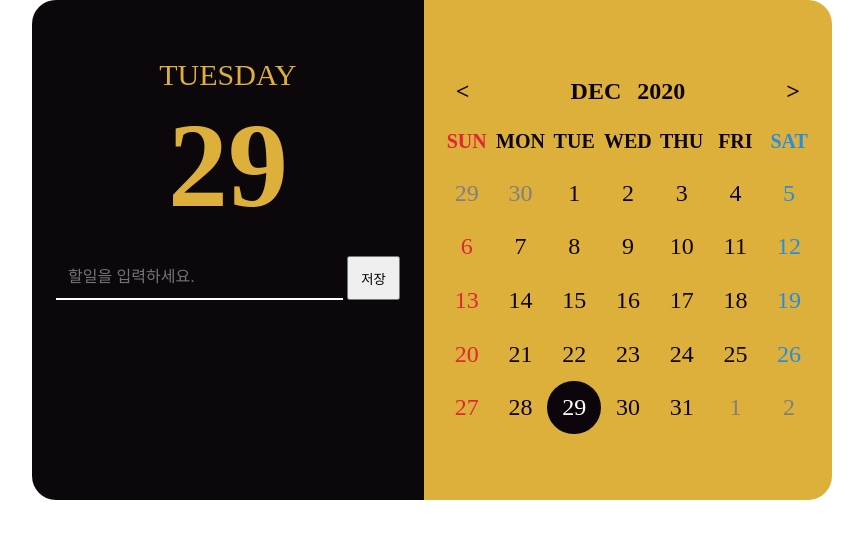
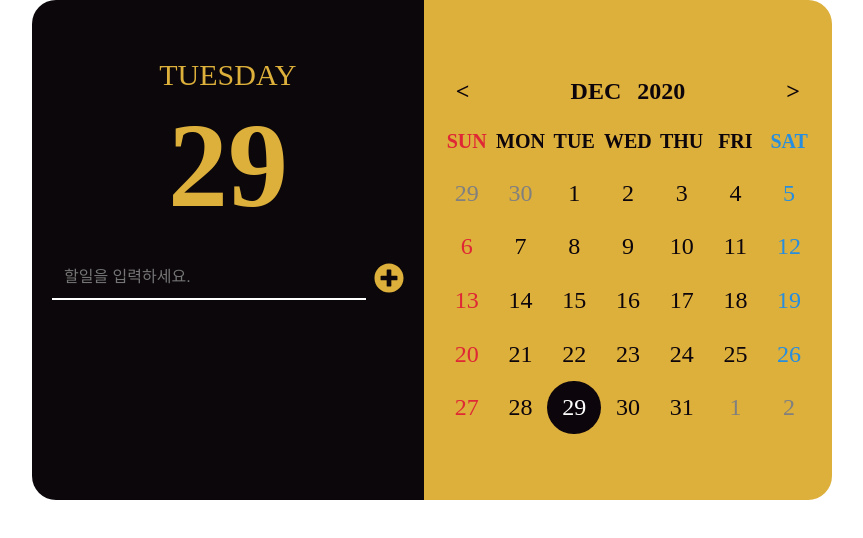
Before and after one commit to yung6699/react-calendar, a React (Create React App) app: page / in a window 1280 px wide. Shown: the top 538 px of the page, without its empty margins (208-1071 px from the left). Built offline with nearby package versions, Linux system fonts and the light colour scheme.

Commit message:
todo 리스트 폰트아이콘 추가

```diff
--- a/package.json
+++ b/package.json
@@ -32,6 +32,7 @@
     "dayjs": "^1.9.8",
     "react": "^17.0.1",
     "react-dom": "^17.0.1",
+    "react-icons": "^4.1.0",
     "react-redux": "^7.2.2",
     "react-scripts": "4.0.1",
     "redux": "^4.0.5",
--- a/src/components/TodoList.tsx
+++ b/src/components/TodoList.tsx
@@ -5,6 +5,7 @@ import { Dayjs } from "dayjs";
 import Input from "components/Input";
 import useInput from "hooks/useInputs";
 import { ITodo } from "store/todos"
+import { FaRegTrashAlt, FaPlusCircle } from "react-icons/fa";
 
 
 interface CalendarSideProps {
@@ -48,14 +49,16 @@ const DateWrapper = styled.div`
 const InputWrapper = styled.div`
     display: flex;
     width: 100%;
-    padding: 0 24px;
+    padding: 0 20px;
     box-sizing: border-box;
 `;
 
-const SaveButton = styled.button`
-   width: 60px;
-   outline: none;
-   margin-left: 4px;
+const SaveButton = styled.div`
+   display: flex;
+   justify-content: center;
+   align-items: center;
+   margin-left: 8px;
+   font-size: 30px;
 `;
 
 const List = styled.div`
@@ -113,14 +116,17 @@ const TodoList = ({ date, todos, onInsert, onRemove, onToggle }: CalendarSidePro
           <ListItem key={item.id}>
             <ListItemCheckBox type="checkbox" checked={item.done} readOnly={true}/>
             <ListItemText onClick={() => onToggle?.(date, item.id)} done={item.done}>{item.text}</ListItemText>
-            <button onClick={() => onRemove?.(date, item.id)}>삭제</button>
+            <div onClick={() => onRemove?.(date, item.id)}><FaRegTrashAlt /></div>
           </ListItem>
       )
     });
   };
 
   const onSave = (date: Dayjs, value:string) => {
-    if (!value) return;
+    if (!value) {
+      window.alert('내용을 입력하세요!');
+      return;
+    }
     onInsert?.(date, value);
     onReset();
   };
@@ -133,7 +139,9 @@ const TodoList = ({ date, todos, onInsert, onRemove, onToggle }: CalendarSidePro
       </DateWrapper>
       <InputWrapper>
         <Input onChange={onChange} value={value}/>
-        <SaveButton onClick={() => date && onSave(date, value)}>저장</SaveButton>
+        <SaveButton onClick={() => date && onSave(date, value)}>
+          <FaPlusCircle/>
+        </SaveButton>
       </InputWrapper>
       <List>
         { todos && date && makeTodoList(todos, date) }
```
Also changed, not shown: 1 other file (tests, documents, lock files or other folders).
